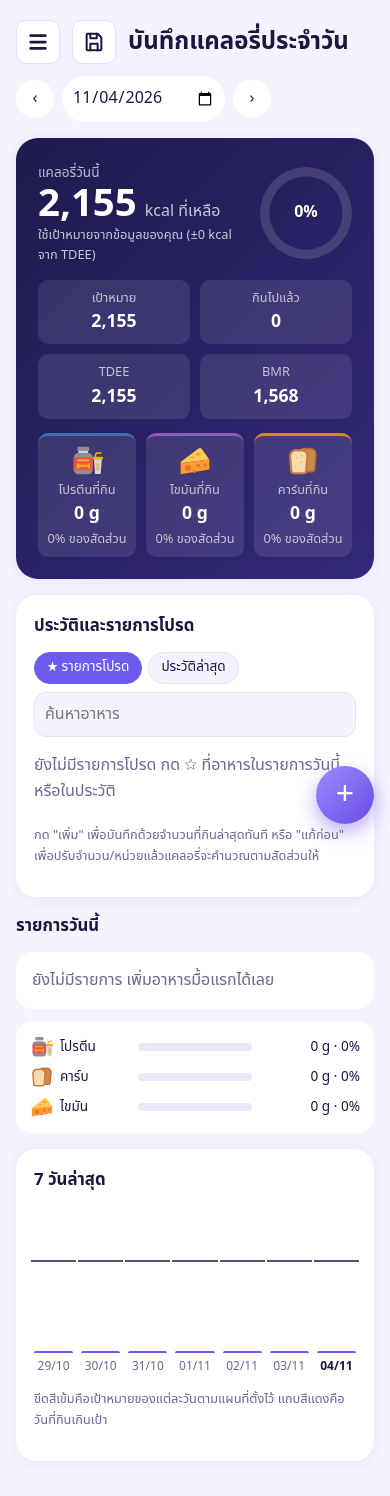
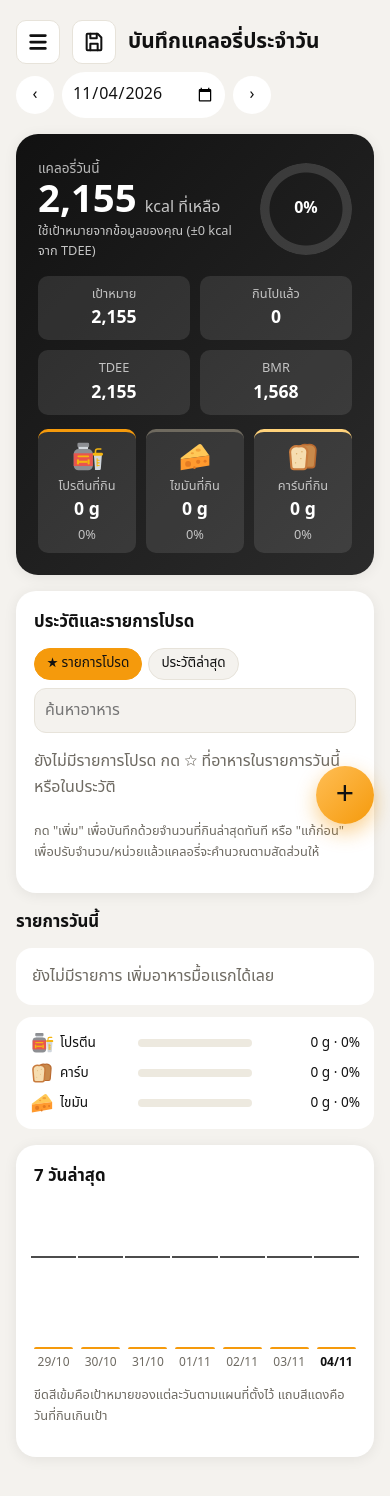
Before and after one commit to JuPiTer421225/TDEE-Project, a plain HTML site: page index.html in a window 390 px wide. Drawn offline with Linux system fonts and the light colour scheme; a web font is replaced by a local one.

Commit message:
Add files via upload

```diff
--- a/index.html
+++ b/index.html
@@ -4,6 +4,14 @@
 <meta charset="utf-8">
 <meta name="viewport" content="width=device-width, initial-scale=1, viewport-fit=cover">
 <title>บันทึกแคลอรี่ประจำวัน – TDEE Tracker</title>
+<link rel="icon" href="/favicon-32.png" sizes="32x32" type="image/png">
+<link rel="icon" href="/icon-192.png" sizes="192x192" type="image/png">
+<link rel="apple-touch-icon" href="/apple-touch-icon.png">
+<link rel="manifest" href="/manifest.webmanifest">
+<meta name="theme-color" content="#111111">
+<meta name="mobile-web-app-capable" content="yes">
+<meta name="apple-mobile-web-app-capable" content="yes">
+<meta name="apple-mobile-web-app-title" content="TDEE">
 <link rel="preconnect" href="https://fonts.googleapis.com">
 <link href="https://fonts.googleapis.com/css2?family=IBM+Plex+Sans+Thai:wght@400;500;700&display=swap" rel="stylesheet">
 <style>
@@ -69,7 +77,7 @@ li.item:first-child{border-top:0}
 .libr{display:grid;grid-template-columns:auto 1fr auto;gap:8px;align-items:center;padding:8px 0;border-top:1px solid var(--line)}
 .libr:first-child{border-top:0}
 .star{background:none;border:0;font-size:1.25rem;cursor:pointer;color:var(--mute);padding:0 4px}
-.star.on{color:var(--c)}
+.star.on{color:var(--accent)}
 .btn.sm{padding:4px 10px;font-size:.85rem}
 .tabs{display:flex;gap:6px;margin-bottom:8px}
 .chip.on{background:var(--accent);color:var(--accent-ink);border-color:var(--accent)}
@@ -97,21 +105,25 @@ body.menu-open #planSide{transform:none;visibility:visible;transition:transform
 #scrim{position:fixed;inset:0;background:rgba(0,0,0,.4);z-index:20;display:none}
 body.menu-open #scrim{display:block}
 @media (prefers-reduced-motion:reduce){#planSide,#addSheet{transition:none!important}}
-:root{--bg:#F5F3FF;--surface:#fff;--ink:#1B1840;--mute:#6B6890;--line:#E6E2F8;--accent:#6D5BF0;--accent-ink:#fff;--track:#ECE8FC}
-@media (prefers-color-scheme:dark){:root:not([data-theme="light"]){--bg:#0F0D24;--surface:#1A1738;--ink:#EDEBFF;--mute:#9D99C4;--line:#2C2858;--accent:#9486FF;--accent-ink:#120F33;--track:#2A2655}}
-:root[data-theme="dark"]{--bg:#0F0D24;--surface:#1A1738;--ink:#EDEBFF;--mute:#9D99C4;--line:#2C2858;--accent:#9486FF;--accent-ink:#120F33;--track:#2A2655}
+:root{--bg:#F4F2EE;--surface:#fff;--ink:#111;--mute:#6E6A62;--line:#E7E3DA;--accent:#F59A0C;--accent-ink:#111;--track:#EDE9DF;--p:#F59A0C;--c:#FFD27A;--f:#6F6A5F}
+@media (prefers-color-scheme:dark){:root:not([data-theme="light"]){--bg:#121212;--surface:#1E1E1E;--ink:#F5F3EE;--mute:#A29E94;--line:#2F2F2F;--accent:#FFB230;--accent-ink:#111;--track:#2C2C2C;--p:#FFB230;--c:#FFD27A;--f:#8F8A7E}}
+:root[data-theme="dark"]{--bg:#121212;--surface:#1E1E1E;--ink:#F5F3EE;--mute:#A29E94;--line:#2F2F2F;--accent:#FFB230;--accent-ink:#111;--track:#2C2C2C;--p:#FFB230;--c:#FFD27A;--f:#8F8A7E}
 main{max-width:600px;padding-bottom:104px}
-.grid{grid-template-columns:1fr!important}
+.grid{grid-template-columns:minmax(0,1fr)!important}
+.grid>*{min-width:0}
+#list li.item>div{min-width:0;overflow-wrap:anywhere}
+.chart .col{min-width:0}
+@media (max-width:380px){.chart{gap:4px}.chart .col{font-size:.65rem}}
 main>div:not([class]){display:contents}
-.panel{border:0;border-radius:20px;box-shadow:0 2px 14px rgba(80,60,200,.08)}
+.panel{border:0;border-radius:20px;box-shadow:0 2px 14px rgba(0,0,0,.07)}
 .panel.plain{background:transparent;box-shadow:none;padding:0}
 .plain .empty{background:var(--surface);border-radius:16px;padding:16px}
 #macros{background:var(--surface);border-radius:16px;padding:14px}
 input,select{border-radius:12px}
-.btn{background:linear-gradient(135deg,#8E80FF,#6A4BE6);color:#fff;border-radius:12px}
+.btn{background:linear-gradient(135deg,#FFBE55,#F59A0C);color:#111;font-weight:700;border-radius:12px}
 .datebar input{border-radius:999px;background:var(--surface);border:0}
 .datebar .btn{width:38px;height:38px;padding:0;border-radius:50%;background:var(--surface);border:0}
-.hero{background:linear-gradient(135deg,#1E1A4D,#33287A);color:#fff;border-radius:22px;padding:22px}
+.hero{background:linear-gradient(135deg,#111,#2B2B2B);color:#fff;border-radius:22px;padding:22px}
 .herotop{display:flex;justify-content:space-between;align-items:center;gap:12px}
 .hl{color:rgba(255,255,255,.7);font-size:.85rem}
 .hero .big b{font-size:2.4rem;color:#fff}
@@ -119,13 +131,13 @@ input,select{border-radius:12px}
 .hero .stats div{background:rgba(255,255,255,.1)}
 .hero .stats small{color:rgba(255,255,255,.7)}
 .ringwrap{position:relative;width:92px;height:92px;flex:none}
-.ring{position:absolute;inset:0;border-radius:50%;--pct:0;background:conic-gradient(#B7AEFF calc(var(--pct)*1%),rgba(255,255,255,.14) 0);-webkit-mask:radial-gradient(farthest-side,transparent calc(100% - 10px),#000 calc(100% - 9px));mask:radial-gradient(farthest-side,transparent calc(100% - 10px),#000 calc(100% - 9px))}
+.ring{position:absolute;inset:0;border-radius:50%;--pct:0;background:conic-gradient(#FFB230 calc(var(--pct)*1%),rgba(255,255,255,.14) 0);-webkit-mask:radial-gradient(farthest-side,transparent calc(100% - 10px),#000 calc(100% - 9px));mask:radial-gradient(farthest-side,transparent calc(100% - 10px),#000 calc(100% - 9px))}
 .ring.over{background:conic-gradient(#FF8A9B calc(var(--pct)*1%),rgba(255,255,255,.14) 0)}
 #ringTxt{position:absolute;inset:0;display:grid;place-items:center;font-weight:700}
-#list li.item{grid-template-columns:auto 1fr auto auto;background:var(--surface);border:0;border-radius:16px;padding:12px;margin-bottom:10px;box-shadow:0 2px 10px rgba(80,60,200,.08)}
+#list li.item{grid-template-columns:auto 1fr auto;background:var(--surface);border:0;border-radius:16px;padding:12px;margin-bottom:10px;box-shadow:0 2px 10px rgba(0,0,0,.07)}
 .ico{width:44px;height:44px;border-radius:50%;display:grid;place-items:center;font-size:1.3rem}
 .act .del{width:34px;height:34px;border-radius:50%;background:var(--bg);display:grid;place-items:center;padding:0;font-size:1rem}
-.fab{position:fixed;right:max(16px,calc(50% - 284px));bottom:calc(20px + env(safe-area-inset-bottom,0px));width:58px;height:58px;border-radius:50%;border:0;color:#fff;font-size:2rem;line-height:1;padding:0;background:linear-gradient(135deg,#9A8CFF,#6A4BE6);box-shadow:0 8px 20px rgba(106,75,230,.45);cursor:pointer;z-index:10}
+.fab{position:fixed;right:max(16px,calc(50% - 284px));bottom:calc(20px + env(safe-area-inset-bottom,0px));width:58px;height:58px;border-radius:50%;border:0;color:#111;font-size:2rem;line-height:1;padding:0;background:linear-gradient(135deg,#FFBE55,#F59A0C);box-shadow:0 8px 20px rgba(245,154,12,.45);cursor:pointer;z-index:10}
 body.menu-open .fab,body.sheet-open .fab{display:none}
 #addSheet{position:fixed;left:50%;bottom:0;width:min(600px,100%);max-height:88vh;overflow:auto;z-index:30;border-radius:22px 22px 0 0;padding-bottom:calc(18px + env(safe-area-inset-bottom,0px));box-shadow:0 -10px 40px rgba(0,0,0,.25);transform:translate(-50%,105%);visibility:hidden;transition:transform .25s,visibility 0s .25s}
 body.sheet-open #addSheet{transform:translate(-50%,0);visibility:visible;transition:transform .25s}
@@ -135,9 +147,17 @@ body.sheet-open #scrim{display:block}
 .mname .mi{width:24px;height:24px}
 .mrow{grid-template-columns:100px 1fr 100px}
 .hero .stats .mi{display:block;margin:0 auto 2px;width:34px;height:34px}
-#toast{position:fixed;left:50%;bottom:calc(90px + env(safe-area-inset-bottom,0px));transform:translate(-50%,20px);background:#1E1A4D;color:#fff;padding:10px 18px;border-radius:999px;font-size:.9rem;opacity:0;pointer-events:none;transition:opacity .2s,transform .2s;z-index:40;white-space:nowrap}
+#toast{position:fixed;left:50%;bottom:calc(90px + env(safe-area-inset-bottom,0px));transform:translate(-50%,20px);background:#111;color:#fff;padding:10px 18px;border-radius:999px;font-size:.9rem;opacity:0;pointer-events:none;transition:opacity .2s,transform .2s;z-index:40;white-space:nowrap}
 #toast.show{opacity:1;transform:translate(-50%,0)}
 @media (prefers-reduced-motion:reduce){#toast{transition:none}}
+main{grid-template-columns:minmax(0,1fr)}
+.top{row-gap:8px}
+.top h1{min-width:0;font-size:1.3rem}
+#list li.item .act{grid-column:1/-1;justify-content:flex-end;border-top:1px solid var(--line);padding-top:8px}
+#sPp,#sFp,#sCp{white-space:pre-line}
+.hero .stats>div{min-width:0}
+.hero .stats strong{white-space:nowrap}
+@media (max-width:380px){.hero{padding:18px 16px}.hero .big b{font-size:2rem}.hero .stats .mi{width:28px;height:28px}.hero .stats strong{font-size:.95rem}}
 @media (prefers-reduced-motion:reduce){.bar>i{transition:none}}
 </style>
 </head>
@@ -211,7 +231,7 @@ body.sheet-open #scrim{display:block}
     <p class="note">แผนจะใช้กับวันที่เริ่มต้นและทุกวันหลังจากนั้นจนกว่าจะถึงแผนถัดไป วันที่อยู่ก่อนแผนแรกใช้เป้าหมายจากข้อมูลของคุณ ตั้งวันเริ่มซ้ำจะเป็นการแทนที่แผนเดิม ขั้นต่ำ 800 kcal</p>
     <h3 class="sub">เป้าหมายโปรตีน ไขมัน คาร์บ ของแผนนี้ (ไม่บังคับ)</h3>
     <div class="row">
-      <div><label for="mMode">กำหนดเป็น</label><select id="mMode"><option value="pct">เปอร์เซ็นต์ของแคลอรี่</option><option value="g">กรัมต่อวัน</option></select></div>
+      <div><label for="mMode">กำหนดเป็น</label><select id="mMode"><option value="pct">เปอร์เซ็นต์ (%)</option><option value="g">กรัมต่อวัน</option></select></div>
       <div><label for="mP" id="lP">โปรตีน</label><input id="mP" type="number" min="0" step="any" inputmode="decimal"></div>
       <div><label for="mF" id="lF">ไขมัน</label><input id="mF" type="number" min="0" step="any" inputmode="decimal"></div>
       <div><label for="mC" id="lC">คาร์บ</label><input id="mC" type="number" min="0" step="any" inputmode="decimal"></div>
@@ -476,7 +496,7 @@ function macroTxt(p){var t=p.m?macroTargets(p.kcal,p.m):null;return t?" · P "+M
     var pf=state.profile;$("profSum").textContent=pf.age&&pf.w&&pf.h?pf.age+" ปี · "+pf.w+" kg · "+pf.h+" cm":"กรอกข้อมูลเพื่อคำนวณ TDEE";
     var base=calc(),c=base?Object.assign({},base):null,eaten=dayTotal(cur);
     var tf=c?targetFor(cur,base):null;if(c)c.target=tf.kcal;
-    $("phaseNote").textContent=!c?"":tf.plan?(tf.plan.label?tf.plan.label+" · ":"")+"ใช้แผนที่เริ่มตั้งแต่ "+fmtDate(tf.plan.from)+" ("+signed(tf.kcal-c.tdee)+" kcal จาก TDEE)":"ใช้เป้าหมายจากข้อมูลของคุณ ("+signed(tf.kcal-c.tdee)+" kcal จาก TDEE)";
+    $("phaseNote").textContent=!c?"":tf.plan?(tf.plan.label?tf.plan.label+" · ":"")+"เริ่ม "+fmtDate(tf.plan.from)+" ("+signed(tf.kcal-c.tdee)+" kcal จาก TDEE)":"ใช้เป้าหมายจากข้อมูลของคุณ ("+signed(tf.kcal-c.tdee)+" kcal จาก TDEE)";
     $("sEaten").textContent=fmt(eaten);
     var bar=$("mainBar");
     if(c){
@@ -510,7 +530,7 @@ function macroTxt(p){var t=p.m?macroTargets(p.kcal,p.m):null;return t?" · P "+M
       if(it.name&&it.qty>0){var fv=findFood(it.name,it.unit);act.appendChild(mkBtn("star"+(fv&&fv.fav?" on":""),fv&&fv.fav?"★":"☆","รายการโปรด",function(){upsert(it,false);var f=findFood(it.name,it.unit);f.fav=!f.fav;save();render()}))}
       act.appendChild(mkBtn("del","✎","แก้ไข "+(it.name||"รายการ"),function(){loadEntry(it,idx)}));
       act.appendChild(d);
-      var ic=document.createElement("span");ic.className="ico";ic.textContent={"เช้า":"🌅","กลางวัน":"☀️","เย็น":"🌙","ของว่าง":"🍎"}[it.meal]||"🍽️";ic.style.background={"เช้า":"#FFF1D6","กลางวัน":"#E4F4FF","เย็น":"#EDE7FF","ของว่าง":"#FFE5EA"}[it.meal]||"#EEE";
+      var ic=document.createElement("span");ic.className="ico";ic.textContent={"เช้า":"🌅","กลางวัน":"☀️","เย็น":"🌙","ของว่าง":"🍎"}[it.meal]||"🍽️";ic.style.background={"เช้า":"#FFF1D6","กลางวัน":"#FFE0A8","เย็น":"#EAE6DD","ของว่าง":"#FFD9C2"}[it.meal]||"#EEE";
       li.appendChild(ic);li.appendChild(l);li.appendChild(k);li.appendChild(act);list.appendChild(li);
     });
     // macros
@@ -520,8 +540,8 @@ function macroTxt(p){var t=p.m?macroTargets(p.kcal,p.m):null;return t?" · P "+M
     var mt=macroTargets(c?c.target:0,tf&&tf.plan?tf.plan.m:null);
     [["p","sP","sPp",4],["f","sF","sFp",9],["c","sC","sCp",4]].forEach(function(a){
       var g=tot[a[0]];
-      $(a[1]).textContent=r1(g)+(mt?" / "+Math.round(mt.g[a[0]]):"")+" g";
-      $(a[2]).textContent=(sum?Math.round(g*a[3]/sum*100):0)+"% ของสัดส่วน"+(mt?" (เป้า "+Math.round(mt.pct[a[0]])+"%)":"");
+      $(a[1]).textContent=r1(g)+(mt?"/"+Math.round(mt.g[a[0]]):"")+" g";
+      $(a[2]).textContent=(sum?Math.round(g*a[3]/sum*100):0)+"%"+(mt?"\nเป้า "+Math.round(mt.pct[a[0]])+"%":"");
     });
     [["โปรตีน",tot.p,"var(--p)",4,"ic-p"],["คาร์บ",tot.c,"var(--c)",4,"ic-c"],["ไขมัน",tot.f,"var(--f)",9,"ic-f"]].forEach(function(r){
       var row=document.createElement("div");row.className="mrow";
```
Also changed, not shown: apple-touch-icon.png (added), favicon-32.png (added), icon-192.png (added), icon-512.png (added), manifest.webmanifest (added).
